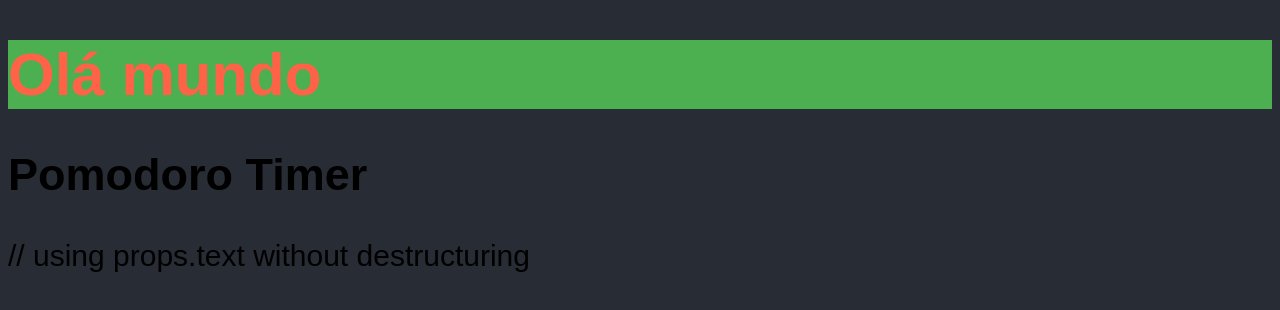
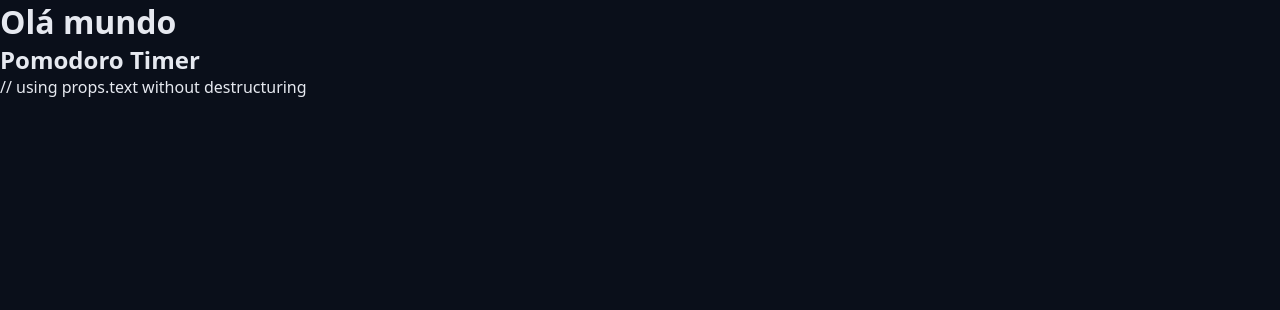
Before and after one commit to rafaelsslemes/pomodoro, a Preact app: page / in a window 1280 px wide. Shown: the top 310 px of the page. Built offline with nearby package versions, Linux system fonts and the light colour scheme.

Commit message:
style: update theme

```diff
--- a/src/styles/global.css
+++ b/src/styles/global.css
@@ -1,9 +1,27 @@
-body {
-  background-color: #282c34;
-  font-family: "Arial", sans-serif;
-  font-size: 30px;
+* {
+  margin: 0;
+  padding: 0;
+  box-sizing: border-box;
 }
 
-h1 {
-  color: var(--primary-color);
+html {
+  font-size: 62.5%;
 }
+
+body {
+  font-family:
+    system-ui,
+    -apple-system,
+    BlinkMacSystemFont,
+    "Segoe UI",
+    Roboto,
+    Oxygen,
+    Ubuntu,
+    Cantarell,
+    "Open Sans",
+    "Helvetica Neue",
+    sans-serif;
+  font-size: 1.6rem; /* 16px */
+  background: var(--gray-900);
+  color: var(--text-default);
+}
--- a/src/styles/theme.css
+++ b/src/styles/theme.css
@@ -1,6 +1,38 @@
 :root {
-  --primary-color: #ff6347;
-  --secondary-color: #4caf50;
-  --background-color: #f0f0f0;
-  --text-color: #333333;
+  --primary: pink;
+  --gray-100: #e6e9f0;
+  --gray-200: #cdd3e1;
+  --gray-300: #aab3cc;
+  --gray-400: #555f7d;
+  --gray-500: #454f6a;
+  --gray-600: #363d56;
+  --gray-700: #272f43;
+  --gray-800: #181f2e;
+  --gray-900: #0a0f1a;
+
+  --primary-light: #4de7b7;
+  --primary: #0da170;
+  --primary-dark: #065f46;
+
+  --link-color: #10b981;
+  --link-hover: #0b8a60;
+
+  --success: #22c55e;
+  --warning: #eab308;
+  --error: #991b1b;
+  --info: #0ea5e9;
+
+  --text-over-primary: #0a0f1a;
+  --text-over-primary-dark: #e6e9f0;
+  --text-over-primary-light: #0a0f1a;
+  --text-over-success: #0a0f1a;
+  --text-over-warning: #0a0f1a;
+  --text-over-error: #e6e9f0;
+  --text-over-info: #0a0f1a;
+
+  --text-default: #e6e9f0;
+  --text-muted: #aab3cc;
+
+  --disabled: #555f7d;
+  --text-disabled: #aab3cc;
 }
```
